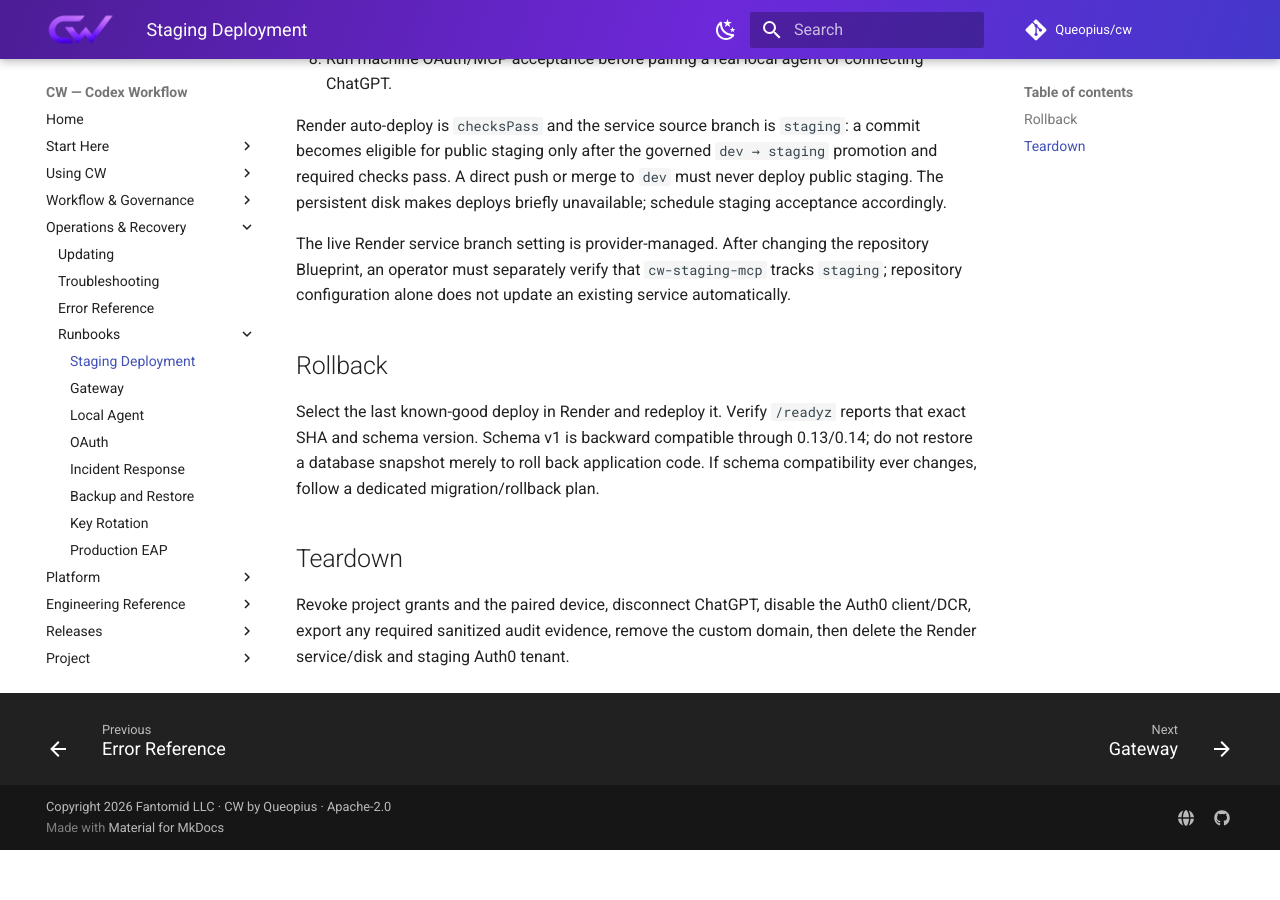
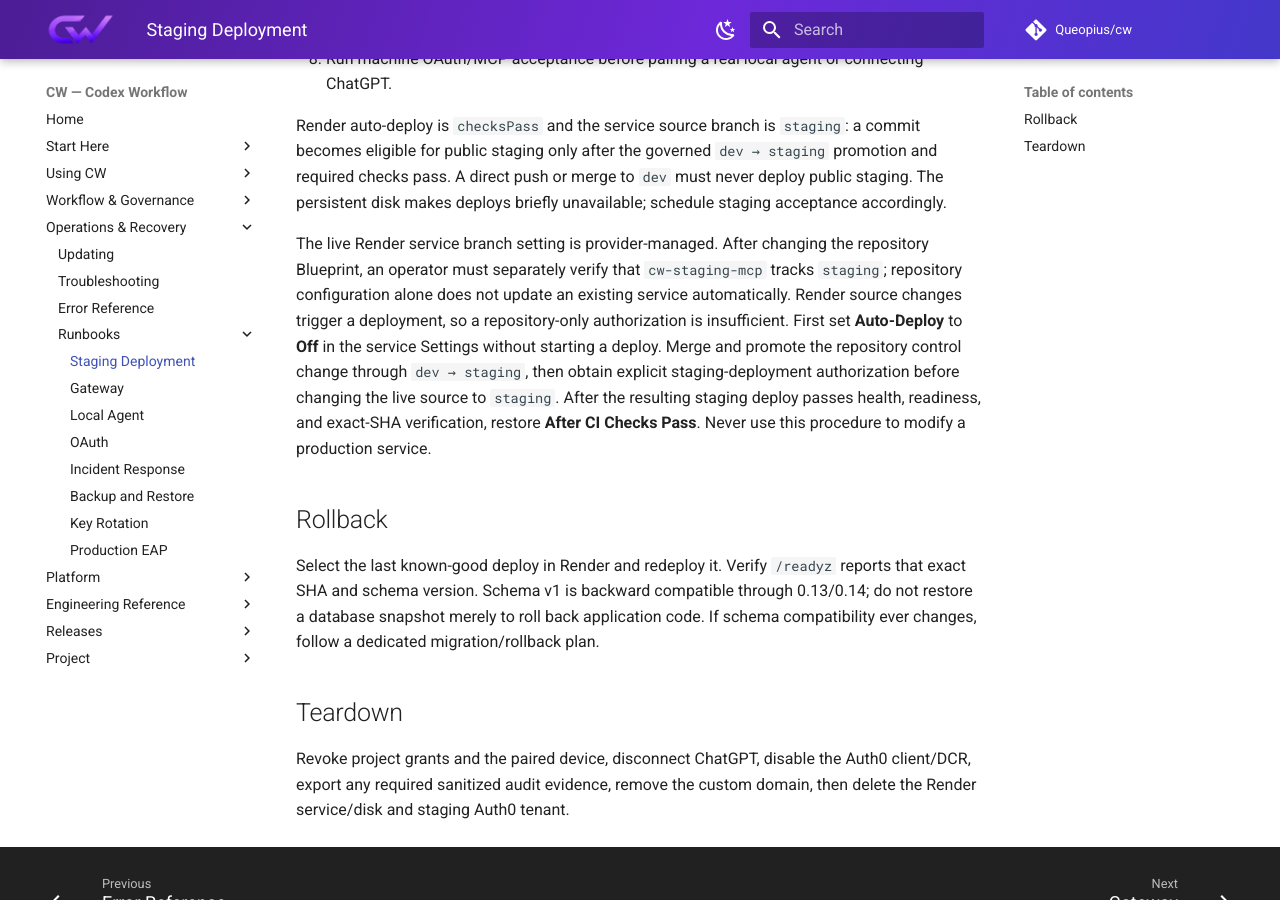
Before and after one commit to Queopius/cw, an MkDocs documentation site: the page built from docs/operations/staging-deploy.md, in a window 1280 px wide and 900 px high, scrolled down 692 px. Built offline with MkDocs 1.6.1 and Material for MkDocs 9.7.7, drawn with Linux system fonts in a browser that asks for light colours; comment, search, counter and statistics services are not loaded; before the commit the page ends 1542 px from its top, so only the background shows below that.

Commit message:
docs: require authorized Render source transition

```diff
--- a/docs/acceptance/governance-exception-2026-08-30.json
+++ b/docs/acceptance/governance-exception-2026-08-30.json
@@ -37,6 +37,7 @@
     "dev_enforce_admins": true,
     "canonical_staging_source": "staging",
     "live_render_source_change_required": true,
+    "live_render_source_change_requires_deploy": true,
     "operator_revocation_resumed": false
   }
 }
--- a/docs/operations/staging-deploy.md
+++ b/docs/operations/staging-deploy.md
@@ -32,7 +32,14 @@ briefly unavailable; schedule staging acceptance accordingly.
 The live Render service branch setting is provider-managed. After changing the
 repository Blueprint, an operator must separately verify that `cw-staging-mcp`
 tracks `staging`; repository configuration alone does not update an existing
-service automatically.
+service automatically. Render source changes trigger a deployment, so a
+repository-only authorization is insufficient. First set **Auto-Deploy** to
+**Off** in the service Settings without starting a deploy. Merge and promote
+the repository control change through `dev → staging`, then obtain explicit
+staging-deployment authorization before changing the live source to `staging`.
+After the resulting staging deploy passes health, readiness, and exact-SHA
+verification, restore **After CI Checks Pass**. Never use this procedure to
+modify a production service.
 
 ## Rollback
 
```
Also changed, not shown: docs/operations/governance-exceptions.md (+4 -1 lines).
